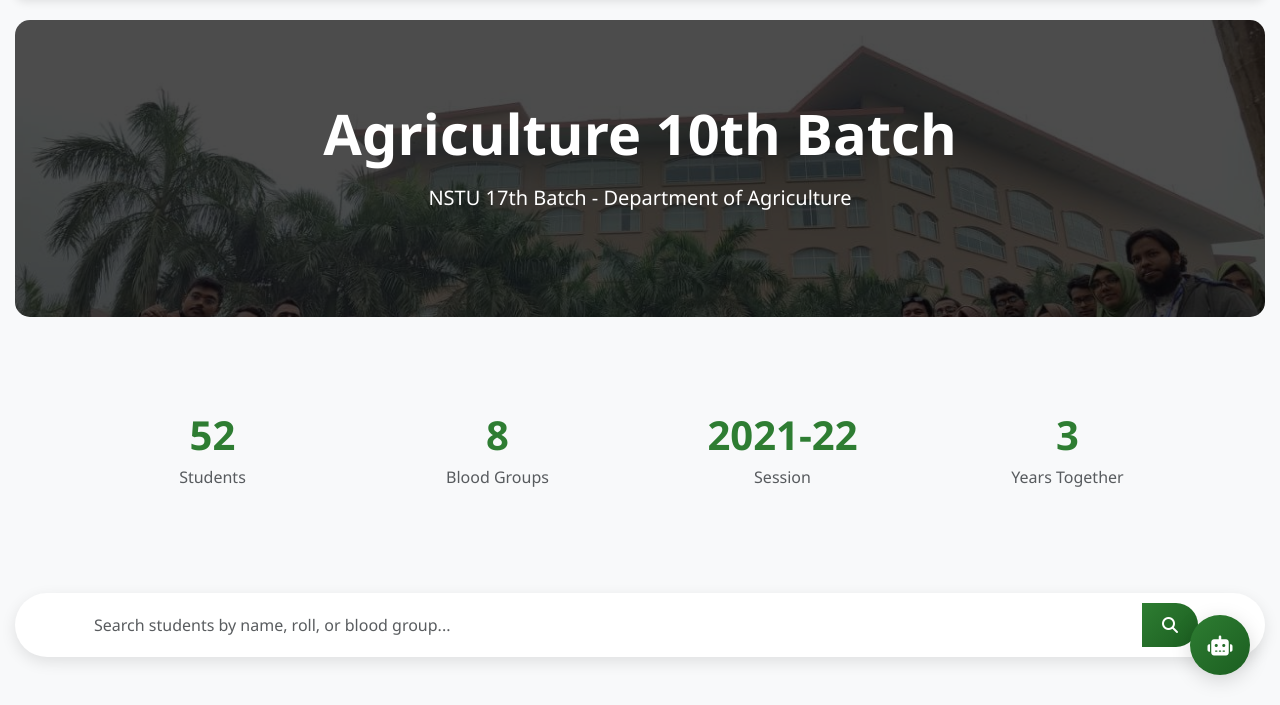
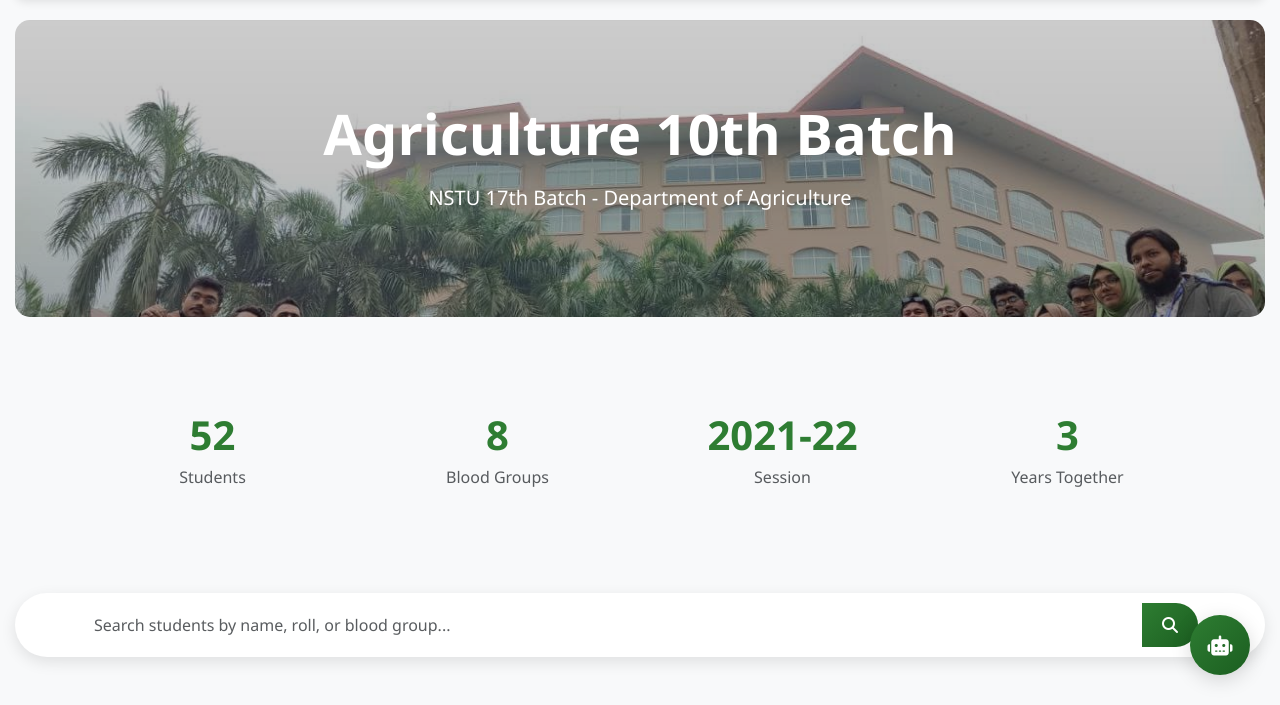
Before and after one commit to agri17group7/agridiary, a plain HTML site: page 3rd year student.html in a window 1280 px wide. Shown: the part 95-800 px from the top of the page. Drawn offline with nearby package versions, Linux system fonts and the light colour scheme.

Commit message:
Add files via upload

```diff
--- a/3rd year student.html
+++ b/3rd year student.html
@@ -32,7 +32,7 @@
         }
 
         .batch-header {
-            background: linear-gradient(rgba(0, 0, 0, 0.7), rgba(0, 0, 0, 0.7)),
+            background: linear-gradient(rgba(0, 0, 0, 0.2), rgba(0, 0, 0, 0.3)),
                         url('agri 10 th.jpg');
             background-size: cover;
             background-position: center;
```
Also changed, not shown: index.html (+1 -1 lines).
